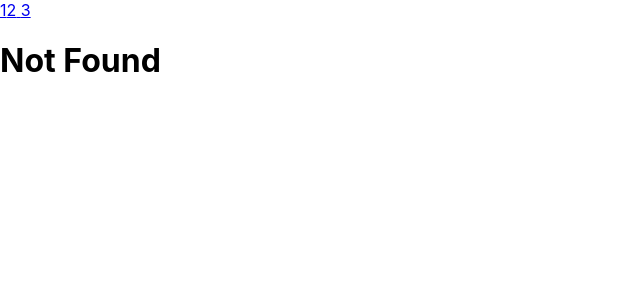
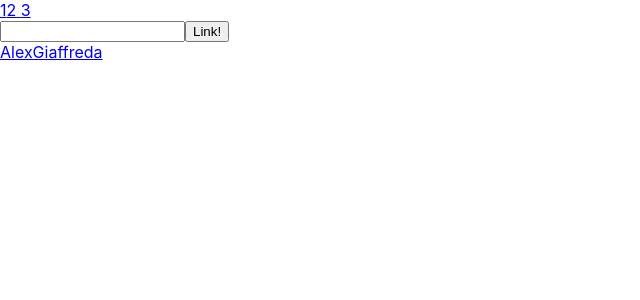
Before and after one commit to AlexGiaffreda/Esercizi-React, a React (Create React App) app in the folder my-app/: page /user in a window 1280 px wide. Before the commit this address had no page. Shown: the top 300 px of the page, without its empty margins (0-640 px from the left). Built offline with nearby package versions, Linux system fonts and the light colour scheme.

Commit message:
rounter 6

```diff
--- a/my-app/src/App.js
+++ b/my-app/src/App.js
@@ -2,6 +2,7 @@
 import Welcome from './Welcome';
 import Counter from './Counter';
 import ShowGithubUser from './ShowGithubUser';
+import GithubUser from './GithubUser';
 
 function App() {
   return (
@@ -11,7 +12,7 @@
           {" "}
           1
         </Link>
-        <Link to="/githubuser/AlexGiaffreda">
+        <Link to="/user">
           2
         </Link>
         <Link to="/">
@@ -22,8 +23,8 @@
       <Routes>
         <Route path='/' element={<Welcome name='Alex'/>}></Route>
         <Route path='/counter' element={<Counter/>}></Route>
-        <Route path='/githubuser'>
-          <Route path=':name' element={<ShowGithubUser />} />
+        <Route path="user" element={<ShowGithubUser />}>
+          <Route path=':name' element={<GithubUser />} />
         </Route>
         <Route path='*' element={<h1>Not Found</h1>} />
       </Routes>
--- a/my-app/src/GithubUser.js
+++ b/my-app/src/GithubUser.js
@@ -1,8 +1,10 @@
 import { useEffect, useState } from "react";
+import { useParams } from "react-router-dom";
 
-export default function GithubUser({ name }) {
+export default function GithubUser() {
   const [data, setData] = useState("");
   const [error, setError] = useState(false);
+  const {name} = useParams()
   async function userProvider() {
     try {
       const response = await fetch(`https://api.github.com/users/${name}`);
@@ -20,7 +22,7 @@
   }
   useEffect(() => {
     userProvider();
-  }, []);
+  }, [name]);
 
   return (
     <>
--- a/my-app/src/ShowGithubUser.js
+++ b/my-app/src/ShowGithubUser.js
@@ -1,11 +1,27 @@
-import { useParams } from "react-router-dom";
-import GithubUser from "./GithubUser";
+import { useState } from "react"
+import { Link, Outlet } from "react-router-dom"
+
 export default function ShowGithubUser() {
-    const { name } = useParams()
+    const [name,setName]=useState(['AlexGiaffreda'])
+    function handleInput(event ){
+        event.preventDefault()
+        setName(name.concat(event.target.previousSibling.value))
+    }
+
     return (
         <>
-            {console.log(name)}
-            <GithubUser name={name} />
+             <form>
+        <input type="text"></input>
+        <button onClick={handleInput}>Link!</button>
+        </form>
+        <div>
+            {name.map(item=>{return(
+                <div>
+                <Link to={`${item}`}>{item}</Link>
+                </div>
+            )})}
+        </div>
+        <Outlet/>
         </>
     )
 }
--- a/my-app/src/index.js
+++ b/my-app/src/index.js
@@ -5,7 +5,7 @@
 import Root from './Root';
 
 const root = ReactDOM.createRoot(document.getElementById('root'));
-root.render(<Root />, root);
+root.render(<Root />);
 
 // If you want to start measuring performance in your app, pass a function
 // to log results (for example: reportWebVitals(console.log))
```
